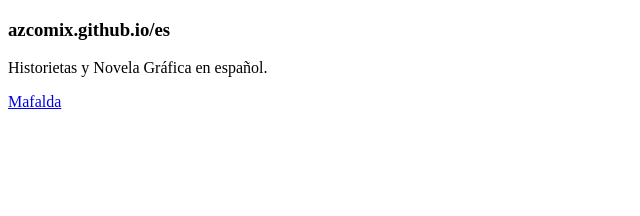
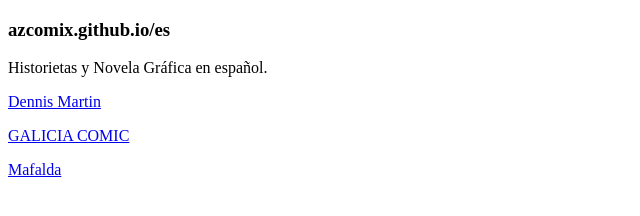
Before and after one commit to azcomix/es, a plain HTML site: page index.html in a window 1280 px wide. Shown: the whole page, without its empty margins (0-640 px from the left). Drawn offline with Linux system fonts and the light colour scheme.

Commit message:
Update index.html

```diff
--- a/index.html
+++ b/index.html
@@ -8,6 +8,8 @@
         <h3>azcomix.github.io/es</h3>
         <p>Historietas y Novela Gráfica en español.</p>
 
-    <a href="http://comix.altervista.org/alpha/Mafalda/" target='_blank'>Mafalda</a>
+    <p><a href="http://ldennis-martin.blogspot.com" target='_blank'>Dennis Martin</a>
+    <p><a href="http://leer-comics.blogspot.com" target='_blank'>GALICIA COMIC</a>
+    <p><a href="http://comix.altervista.org/alpha/Mafalda/" target='_blank'>Mafalda</a>
     </body>
 </html>
```
